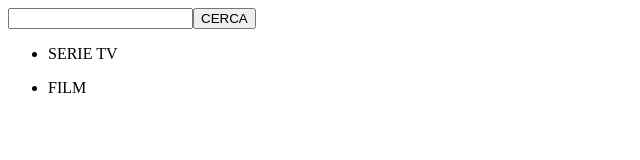
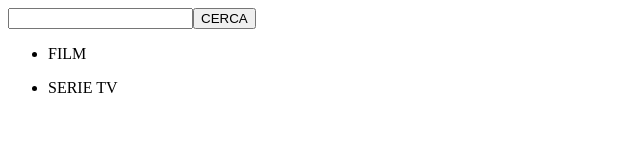
Before and after one commit to maino1997/vue-boolflix, a Vue app: page / in a window 1280 px wide. Shown: the top 160 px of the page, without its empty margins (0-640 px from the left). Built offline with nearby package versions, Linux system fonts and the light colour scheme.

Commit message:
one component for two lists

```diff
--- a/src/App.vue
+++ b/src/App.vue
@@ -2,14 +2,13 @@
   <div>
     <Header @getEmitValue="getModelValue" />
 
-    <Tv :List="tvList" />
-    <Film :List="filmList" />
+    <Film :List="filmList" compTitle="FILM" />
+    <Film :List="tvList" compTitle="SERIE TV" />
   </div>
 </template>
 
 <script>
 import Header from "./components/Header.vue";
-import Tv from "./components/Tv.vue";
 import Film from "./components/Film.vue";
 import axios from "axios";
 
@@ -17,7 +16,7 @@ export default {
   name: "App",
   components: {
     Header,
-    Tv,
+
     Film,
   },
   data() {
--- a/src/components/Film.vue
+++ b/src/components/Film.vue
@@ -1,10 +1,9 @@
 <template>
   <ul>
-    <li>FILM</li>
+    <li>{{ compTitle }}</li>
     <li v-for="film in List" :key="film.id">
-      {{ film.title }}
+      {{ getTitle(film) }}
       {{ film.original_title }}
-      {{ film.original_language }}
       <img
         :src="getFlagUrl(film.original_language)"
         :alt="film.original_language"
@@ -17,7 +16,7 @@
 <script>
 export default {
   name: "Film",
-  props: ["List"],
+  props: ["List", "compTitle"],
   methods: {
     getFlagUrl(flag) {
       if (flag === "en") {
@@ -28,6 +27,20 @@ export default {
         return "https://developers.google.com/maps/documentation/streetview/images/error-image-generic.png";
       }
     },
+    getTitle(title) {
+      if (title.title) {
+        return title.title;
+      } else {
+        return title.name;
+      }
+    },
+    getOrigTitle(title) {
+      if (title.title) {
+        return title.original_title;
+      } else {
+        return title.original_name;
+      }
+    },
   },
 };
 </script>
```
Also changed, not shown: 9 other files (tests, documents, lock files or other folders).
